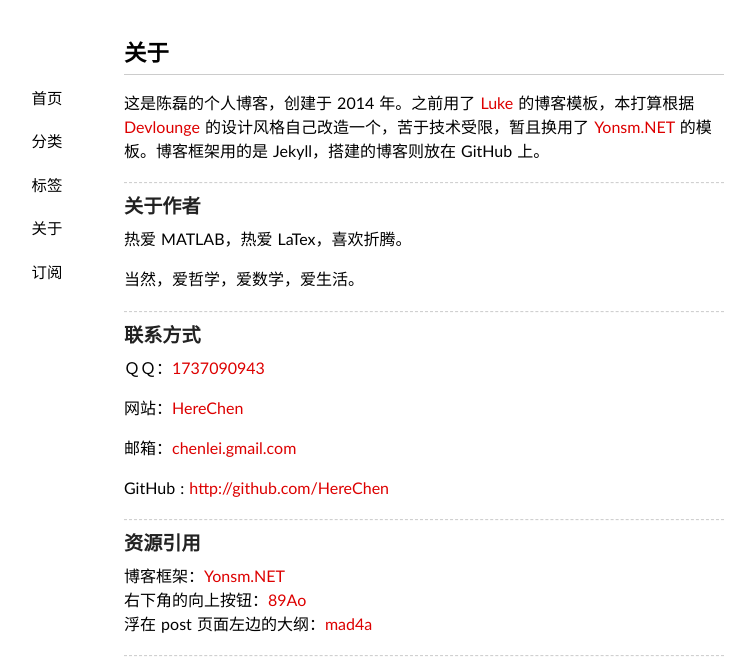
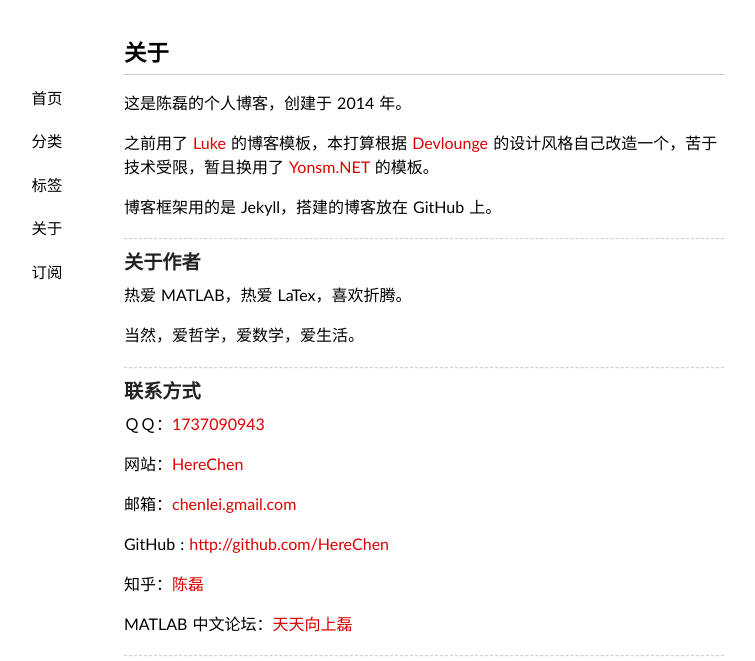
Before and after one commit to Xuezhiyuanlin/herechen.github.io, a Jekyll site: the page built from about/index.md, in a window 1280 px wide, cut to the strip 0-661 px from the top of the page. Shown: the whole strip, without its empty margins (216-971 px from the left). Built offline with Jekyll 4.4.1, drawn with Linux system fonts in a browser that asks for light colours; some web fonts are replaced; Markdown is read by kramdown in place of the engine named in the settings.

Commit message:
herechen

```diff
--- a/about/index.md
+++ b/about/index.md
@@ -5,7 +5,11 @@ comments: no
 ---
 
 <!-- {{ site.about }} -->
-这是陈磊的个人博客，创建于 2014 年。之前用了 [Luke](http://geeklu.com) 的博客模板，本打算根据 [Devlounge](http://www.devlounge.net/) 的设计风格自己改造一个，苦于技术受限，暂且换用了 [Yonsm.NET](http://yonsm.net/) 的模板。博客框架用的是 Jekyll，搭建的博客则放在 GitHub 上。
+这是陈磊的个人博客，创建于 2014 年。
+
+之前用了 [Luke](http://geeklu.com) 的博客模板，本打算根据 [Devlounge](http://www.devlounge.net/) 的设计风格自己改造一个，苦于技术受限，暂且换用了 [Yonsm.NET](http://yonsm.net/) 的模板。
+
+博客框架用的是 Jekyll，搭建的博客放在 GitHub 上。
 
 ----
 
@@ -28,12 +32,18 @@ comments: no
 
 GitHub : [http://github.com/HereChen](http://github.com/HereChen)
 
+知乎：[陈磊](http://www.zhihu.com/people/chenleihere/about)
+
+MATLAB 中文论坛：[天天向上磊](http://www.ilovematlab.cn/space-uid-465970.html)
+
 ---
 
 ### 资源引用
 
 博客框架：[Yonsm.NET](http://yonsm.net/)
+
 右下角的向上按钮：[89Ao](http://89ao.info)
+
 浮在 post 页面左边的大纲：[mad4a](http://mad4a.me/)
 
 ---
--- a/index.html
+++ b/index.html
@@ -2,6 +2,9 @@
 title: 夕阳西下陈 天天向尚磊
 layout: page
 ---
+
+ <h3> {{site.quote}} </h3>
+<hr>
 
 <ul class="listing">
 {% for post in paginator.posts %}
@@ -53,5 +56,3 @@ layout: page
   {% endif %}
   (共{{ paginator.total_posts }}篇)
 </div>
-
- <p align="center"> {{site.quote}} </p>
```
